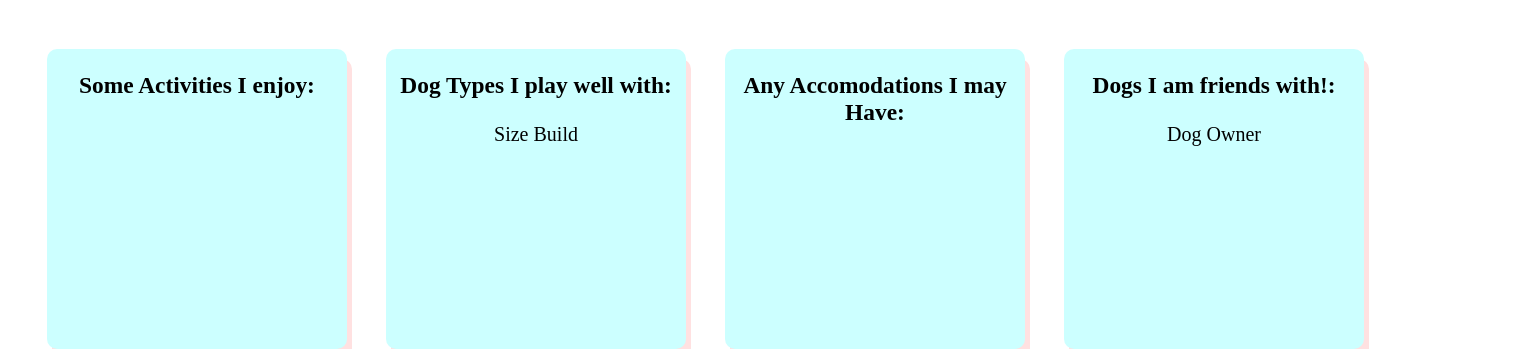
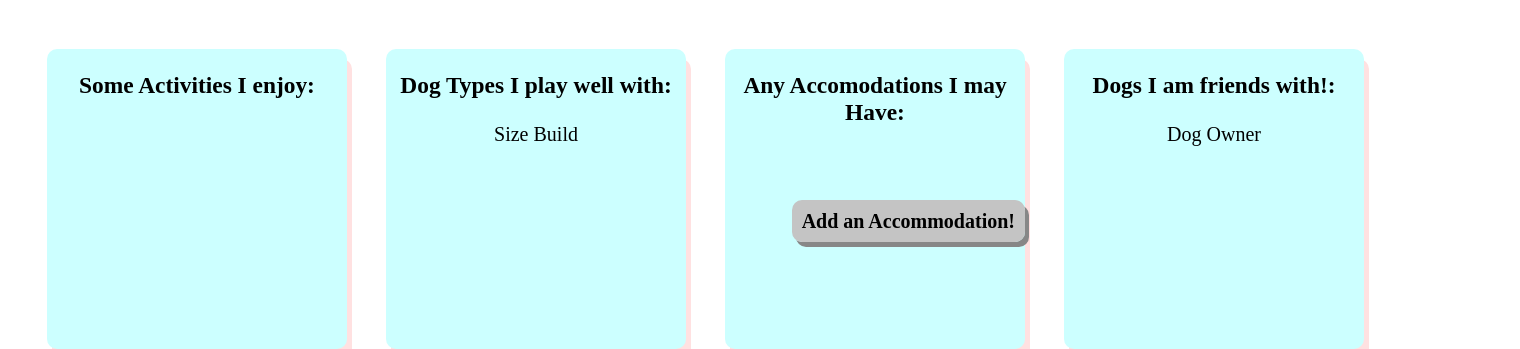
Before and after one commit to ad3707/w4111-proj1, a Python web app: template templates/dogHome.html in a window 1520 px wide. Shown: the part 568-917 px from the top of the page. Run offline with Jinja, Linux system fonts and the light colour scheme; the template is opened without the code that fills it, so the values that code supplies are empty.

Commit message:
Update dogHome.html

```diff
--- a/templates/dogHome.html
+++ b/templates/dogHome.html
@@ -173,6 +173,9 @@
     <p>    {% for accomodation in data_accomodations %}
       <div> {{ accomodation }} </div>
         {%endfor%} </p>
+      <span id = "btncontainer">
+  <a href="/addAcc?user={{ user }}&name={{ name }}" class="button"> Add an Accommodation! </a>
+     </span>
   </span>
 
   <span id = "box">
```
